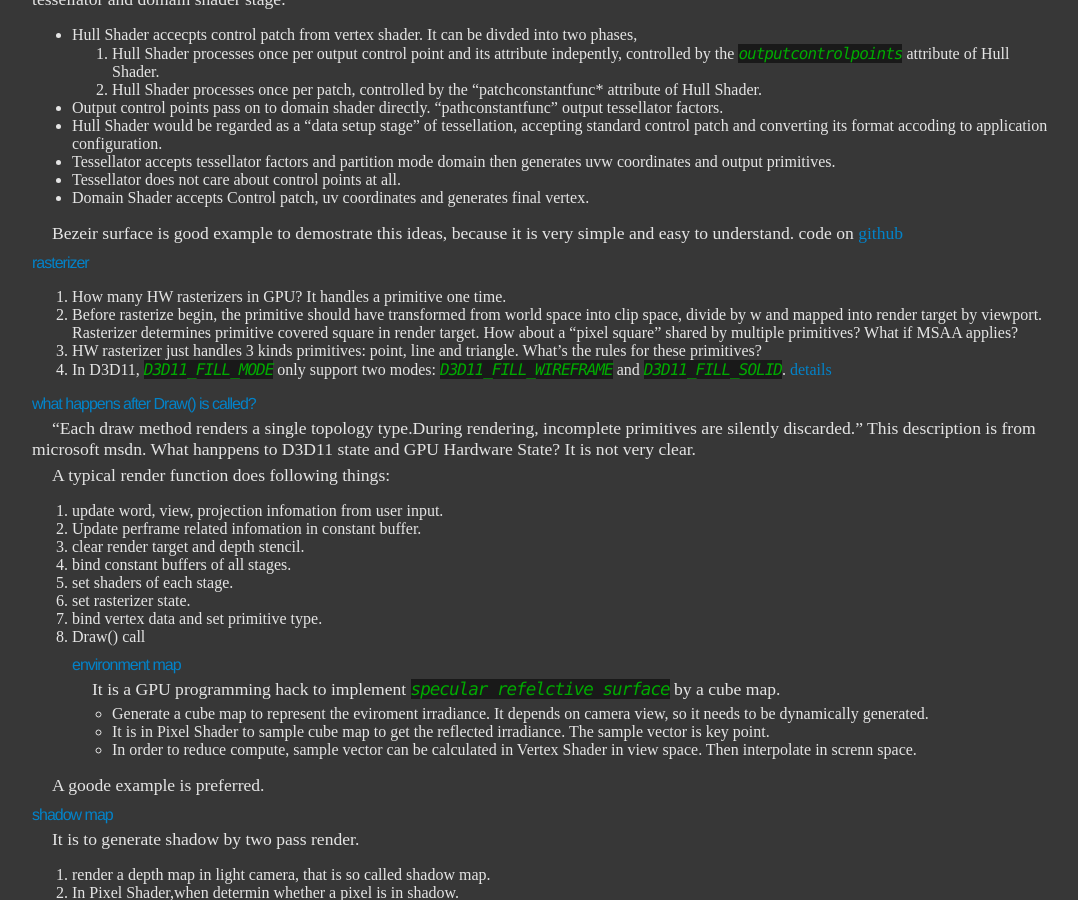
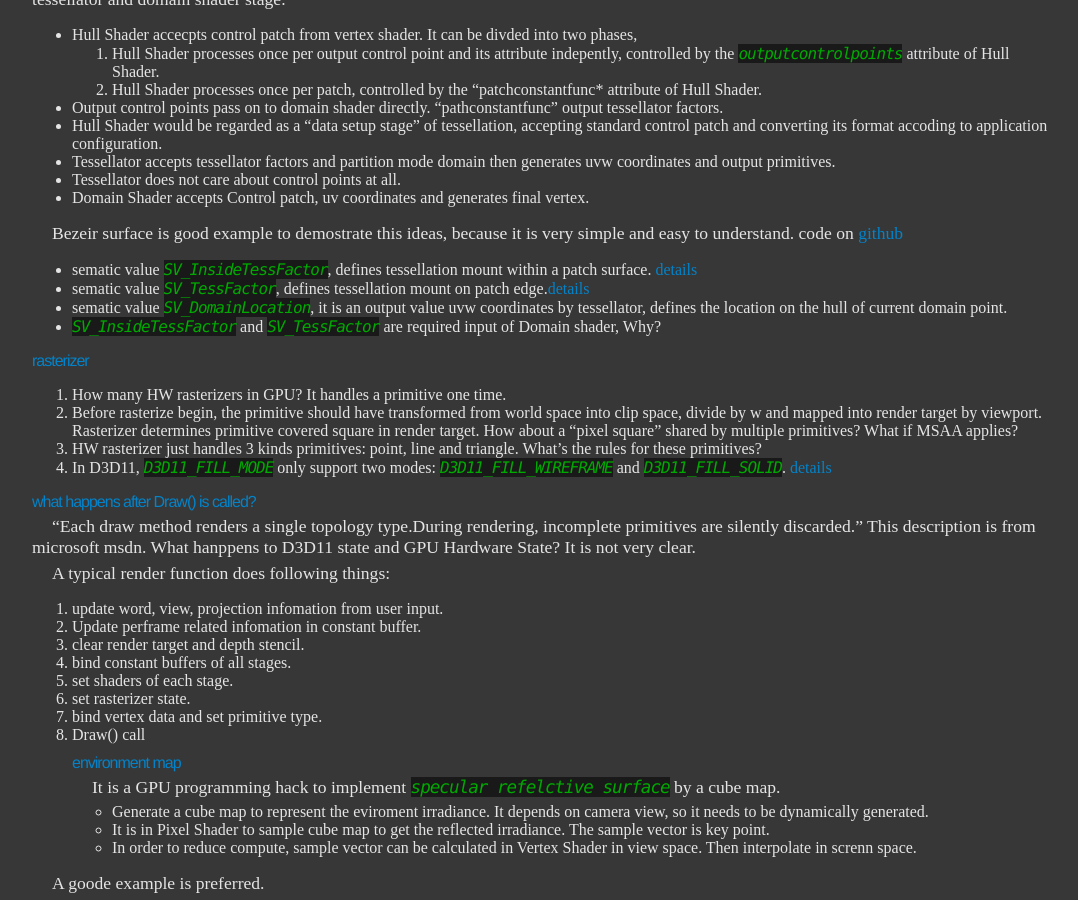
Before and after one commit to ychding11/ychding11.github.io, a Jekyll site: the page built from _posts/2017-9-9-3D-Rendering-API.md, in a window 1280 px wide and 900 px high, scrolled down 1030 px. Shown: the whole window, without its empty margins (96-1174 px from the left). Built offline with Jekyll 4.4.1, drawn with Linux system fonts in a browser that asks for light colours.

Commit message:
add comments into D3D11.

```diff
--- a/_posts/2017-9-9-3D-Rendering-API.md
+++ b/_posts/2017-9-9-3D-Rendering-API.md
@@ -68,6 +68,11 @@ hull shader stage, fixed-function tessellator and domain shader stage.
 Bezeir surface is good example to demostrate this ideas, because it is very simple and easy to understand.
 code on [github](https://github.com/ychding11/directx-sdk-samples/blob/master/SimpleBezier11/SimpleBezier11.hlsl)
 
+- sematic value *SV_InsideTessFactor*, defines tessellation mount within a patch surface. [details](https://msdn.microsoft.com/zh-cn/library/windows/desktop/ff471572(v=vs.85).aspx)
+- sematic value *SV_TessFactor*,  defines tessellation mount on patch edge.[details](https://msdn.microsoft.com/zh-cn/library/windows/desktop/ff471574(v=vs.85).aspx)
+- sematic value *SV_DomainLocation*, it is an output value uvw coordinates by tessellator, defines the location on the hull of current domain point.
+- *SV_InsideTessFactor* and *SV_TessFactor* are required input of Domain shader, Why?
+
 ### rasterizer
 1. How many HW rasterizers in GPU? It handles a primitive one time.
 2. Before rasterize begin, the primitive should have transformed from world space into clip space,
```
